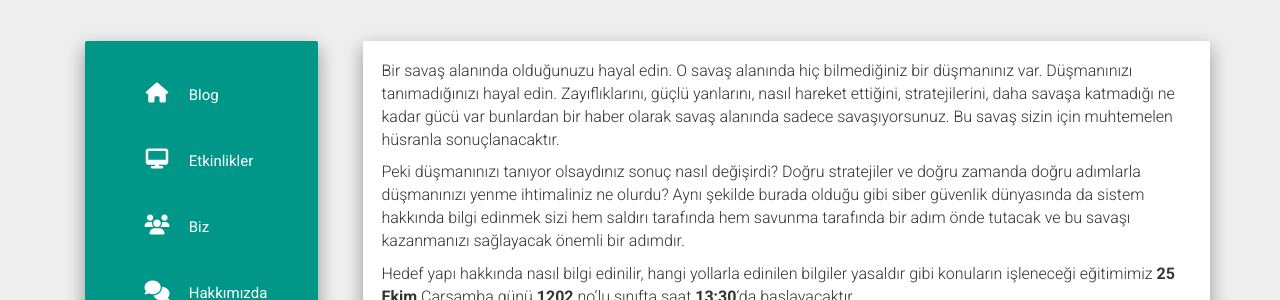
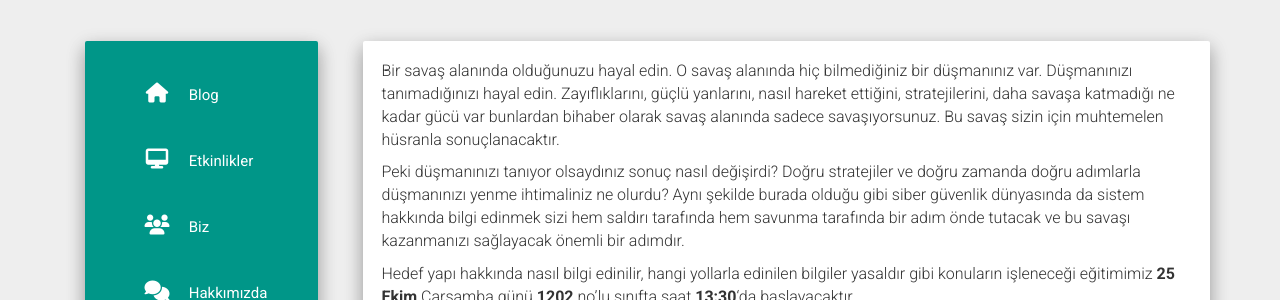
Before and after one commit to sausiber/old-website, a Jekyll site: the page built from static/projects/bilgitoplama.md, in a window 1280 px wide. Shown: the part 167-467 px from the top of the page. Built offline with Jekyll 4.4.1, drawn with Linux system fonts in a browser that asks for light colours; nearby versions of some CDN libraries.

Commit message:
Update bilgitoplama.md

```diff
--- a/static/projects/bilgitoplama.md
+++ b/static/projects/bilgitoplama.md
@@ -5,7 +5,7 @@ permalink: /bilgitoplama
 ---
 
 
-Bir savaş alanında olduğunuzu hayal edin. O savaş alanında hiç bilmediğiniz bir düşmanınız var. Düşmanınızı tanımadığınızı hayal edin. Zayıflıklarını, güçlü yanlarını, nasıl hareket ettiğini, stratejilerini, daha savaşa katmadığı ne kadar gücü var bunlardan bir haber olarak savaş alanında sadece savaşıyorsunuz. Bu savaş sizin için muhtemelen hüsranla sonuçlanacaktır.
+Bir savaş alanında olduğunuzu hayal edin. O savaş alanında hiç bilmediğiniz bir düşmanınız var. Düşmanınızı tanımadığınızı hayal edin. Zayıflıklarını, güçlü yanlarını, nasıl hareket ettiğini, stratejilerini, daha savaşa katmadığı ne kadar gücü var bunlardan bihaber olarak savaş alanında sadece savaşıyorsunuz. Bu savaş sizin için muhtemelen hüsranla sonuçlanacaktır.
 
 Peki düşmanınızı tanıyor olsaydınız sonuç nasıl değişirdi? Doğru stratejiler ve doğru zamanda doğru adımlarla düşmanınızı yenme ihtimaliniz ne olurdu? Aynı şekilde burada olduğu gibi siber güvenlik dünyasında da sistem hakkında bilgi edinmek sizi hem saldırı tarafında hem savunma tarafında bir adım önde tutacak ve bu savaşı kazanmanızı sağlayacak önemli bir adımdır.
 
```
